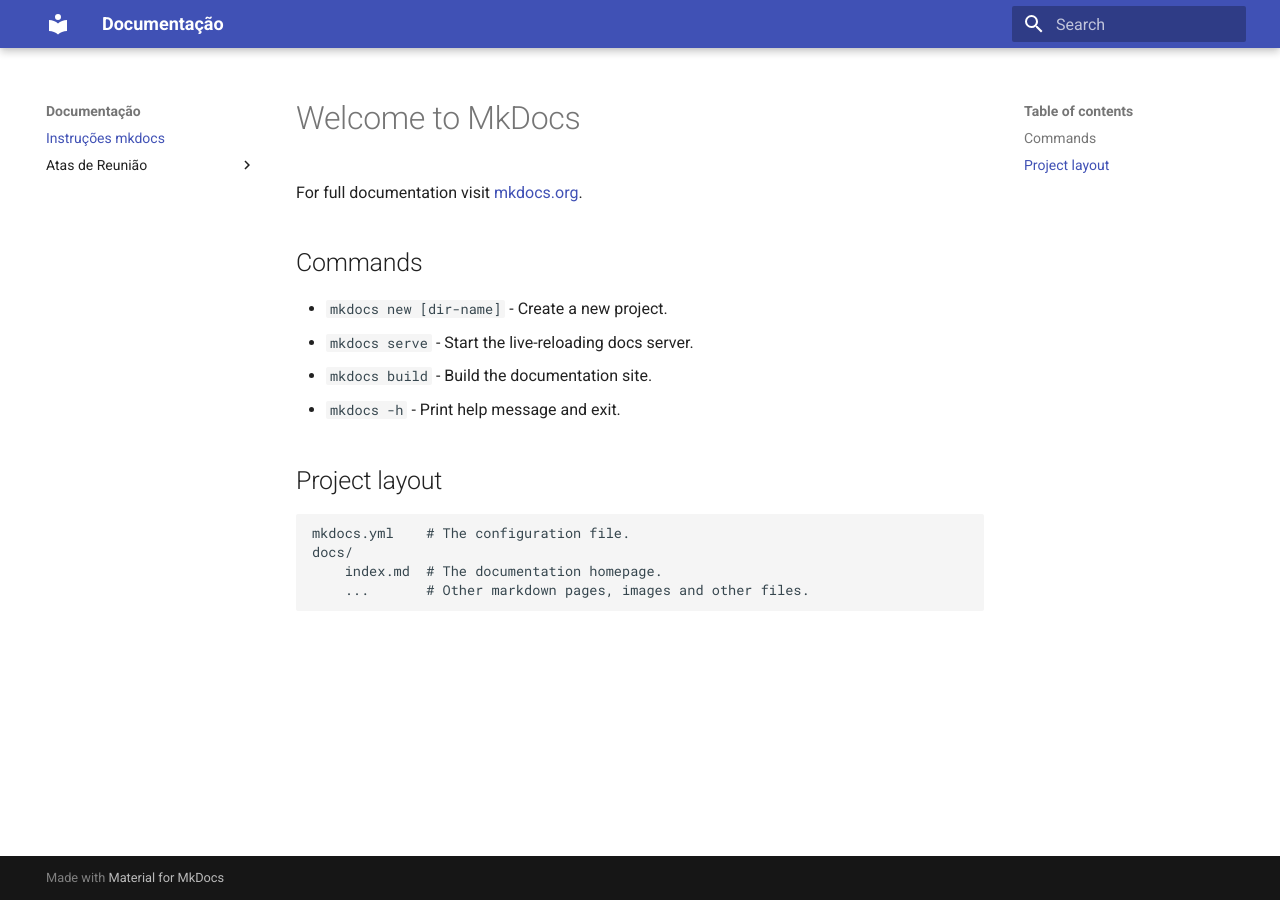
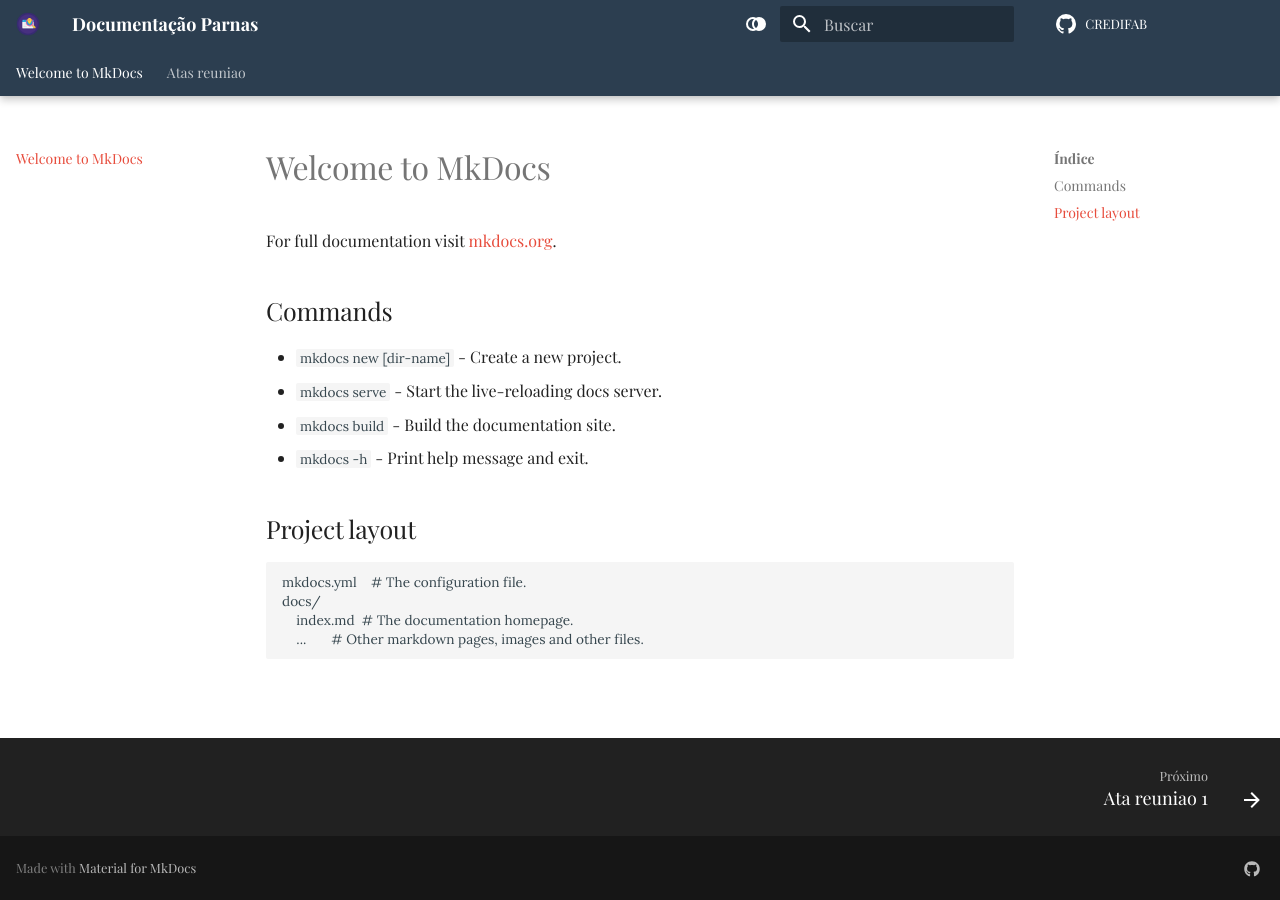
Before and after one commit to FGA0138-MDS-Ajax/2026.1-T01-Parnas, an MkDocs documentation site: the page built from docs/index.md, in a window 1280 px wide. Built offline with MkDocs 1.6.1 and Material for MkDocs 9.7.7, drawn with Linux system fonts in a browser that asks for light colours; some web fonts are replaced; comment, search, counter and statistics services are not loaded.

```diff
--- /dev/null
+++ b/docs/javascripts/shortcuts.js
@@ -0,0 +1,6 @@
+keyboard$.subscribe(function(key) {
+  if (key.mode === "global" && key.type === "x") {
+    /* Keyboard handler ficam aqui*/
+    key.claim()
+  }
+})
--- /dev/null
+++ b/docs/stylesheets/extra.css
@@ -0,0 +1,19 @@
+[data-md-color-scheme="default"] {
+  --md-primary-fg-color: #2c3e50;
+  --md-primary-fg-color--light: #34495e;
+  --md-primary-fg-color--dark: #1a252f;
+  --md-accent-fg-color: #e74c3c;
+  --md-typeset-a-color: #e74c3c;
+}
+
+[data-md-color-scheme="slate"] {
+  --md-primary-fg-color: #1a252f;
+  --md-primary-fg-color--light: #2c3e50;
+  --md-primary-fg-color--dark: #0f161c;
+  --md-accent-fg-color: #f39c12;
+  --md-typeset-a-color: #f39c12;
+}
+
+.md-grid {
+  max-width: 1440px;
+}
--- a/mkdocs.yml
+++ b/mkdocs.yml
@@ -1,9 +1,70 @@
-site_name: Documentação
-
-nav:
-  - Instruções mkdocs: "index.md"
-  - Atas de Reunião:
-    - Ata 1: "atas-reuniao/ata-reuniao-1.md"
+site_name: Documentação Parnas
+site_url: https://mydomain.org/parnas
+repo_url: https://github.com/FGA0138-MDS-Ajax/2026.1-T01-Parnas
+repo_name: CREDIFAB
+plugins:
+  - search
 
 theme:
   name: material
+  language: pt-BR
+  features:
+    - navigation.instant
+    - navigation.instant.prefetch
+    - navigation.instant.progress
+    - navigation.tracking
+    - navigation.tabs
+    - navigation.tabs.sticky
+    - navigation.sections
+    - navigation.path
+    - navigation.indexes
+    - navigation.top
+    - search.suggest
+    - search.highlight
+    - search.share
+    - navigation.footer
+
+  logo: assets/images/favicon.png
+
+  icon:
+    top: material/arrow-up-thin
+    previous: material/arrow-left
+    next: material/arrow-right
+    repo: material/github
+
+  font:
+    text: Playfair Display
+    code: Lora
+
+  palette:
+    #Paleta para modo automático
+    - media: "(prefers-color-scheme)"
+      toggle:
+        icon: material/set-right
+        name: Alternar para Modo Claro
+
+    #Paleta para modo claro
+    - media: "(prefers-color-scheme: light)"
+      scheme: default
+      toggle:
+        icon: material/set-all
+        name: Alternar para Modo Escuro
+
+    #Paleta para modo escuro
+    - media: "(prefers-color-scheme: dark)"
+      scheme: slate
+      toggle:
+        icon: material/set-none
+        name: Alternar para Preferência do Sistema
+
+extra:
+  social:
+    - icon: fontawesome/brands/github
+      link: https://github.com/FGA0138-MDS-Ajax/2026.1-T01-Parnas
+  homepage: https://mydomain.org/parnas
+
+extra_javascript:
+  - javascripts/shortcuts.js
+
+extra_css:
+  - stylesheets/extra.css
```
Also changed, not shown: docs/assets/images/favicon.png (added), 1 other file.
